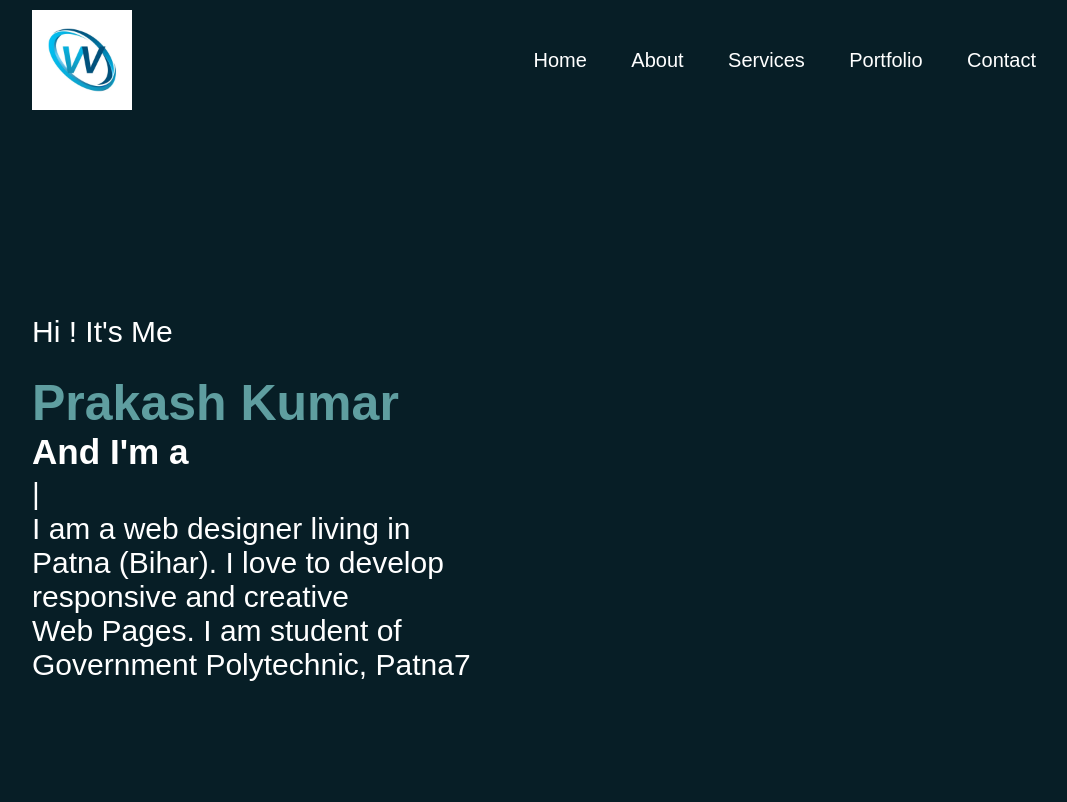
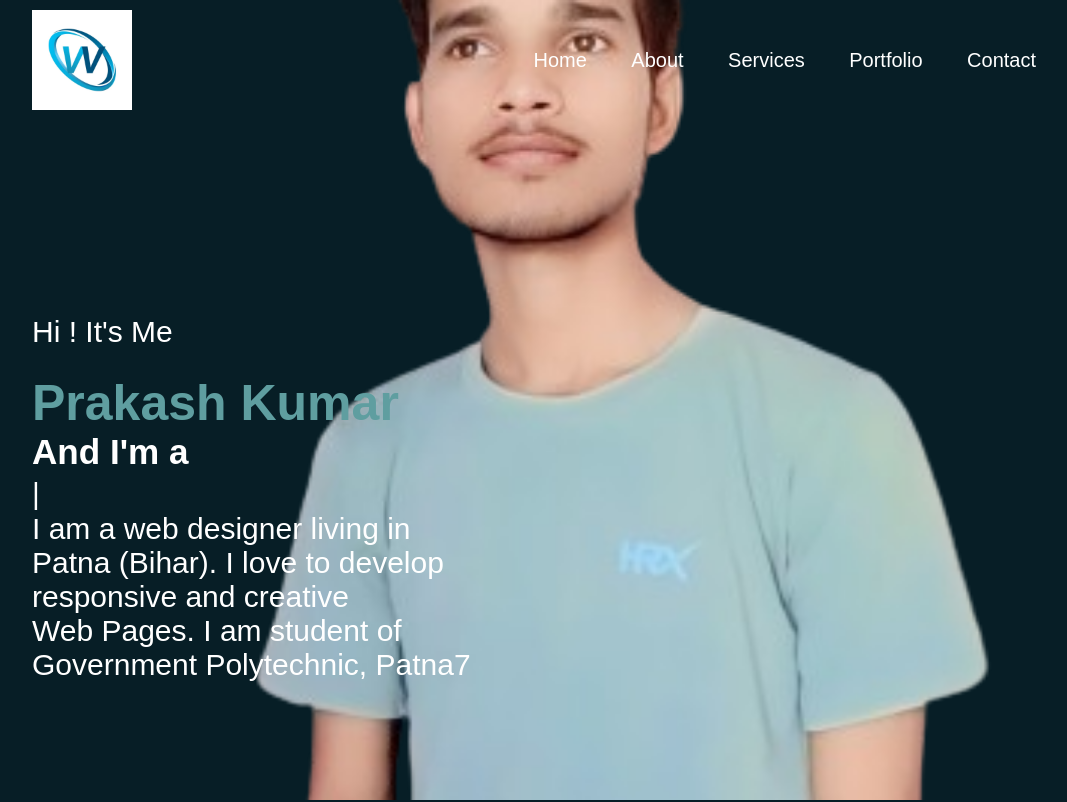
Before and after one commit to khabaitech/KTI043, a plain HTML site: page index.html in a window 1280 px wide. Shown: the top 802 px of the page, without its empty margins (96-1163 px from the left). Drawn offline with nearby package versions, Linux system fonts and the light colour scheme; the site is published under a folder, as on GitHub Pages, so addresses that start at the root find nothing.

Commit message:
Update pkstyle.css

```diff
--- a/pkstyle.css
+++ b/pkstyle.css
@@ -15,7 +15,7 @@ body{
 #header{
   width: 100%;
   height: 100vh;
-  background-image: url(/prak6.png);
+  background-image: url(prak6.png);
   background-size: cover;
   background-position: left;
 }
```
